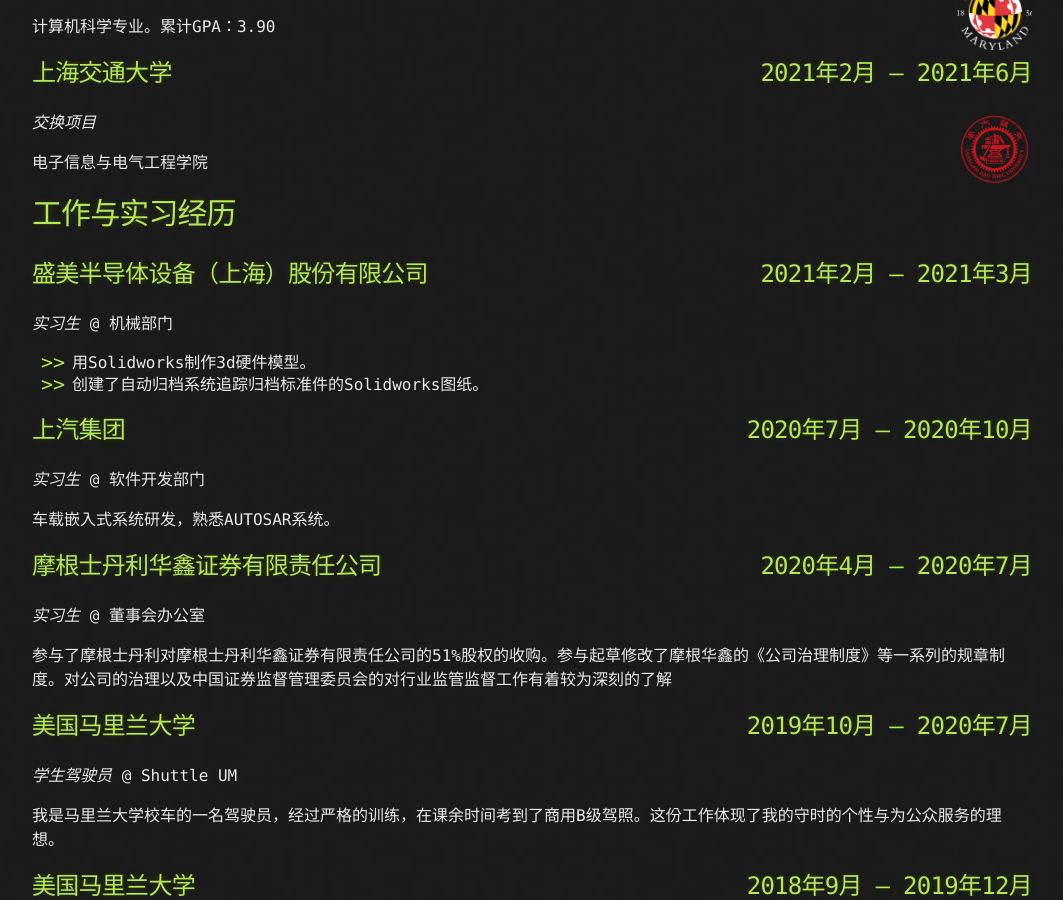
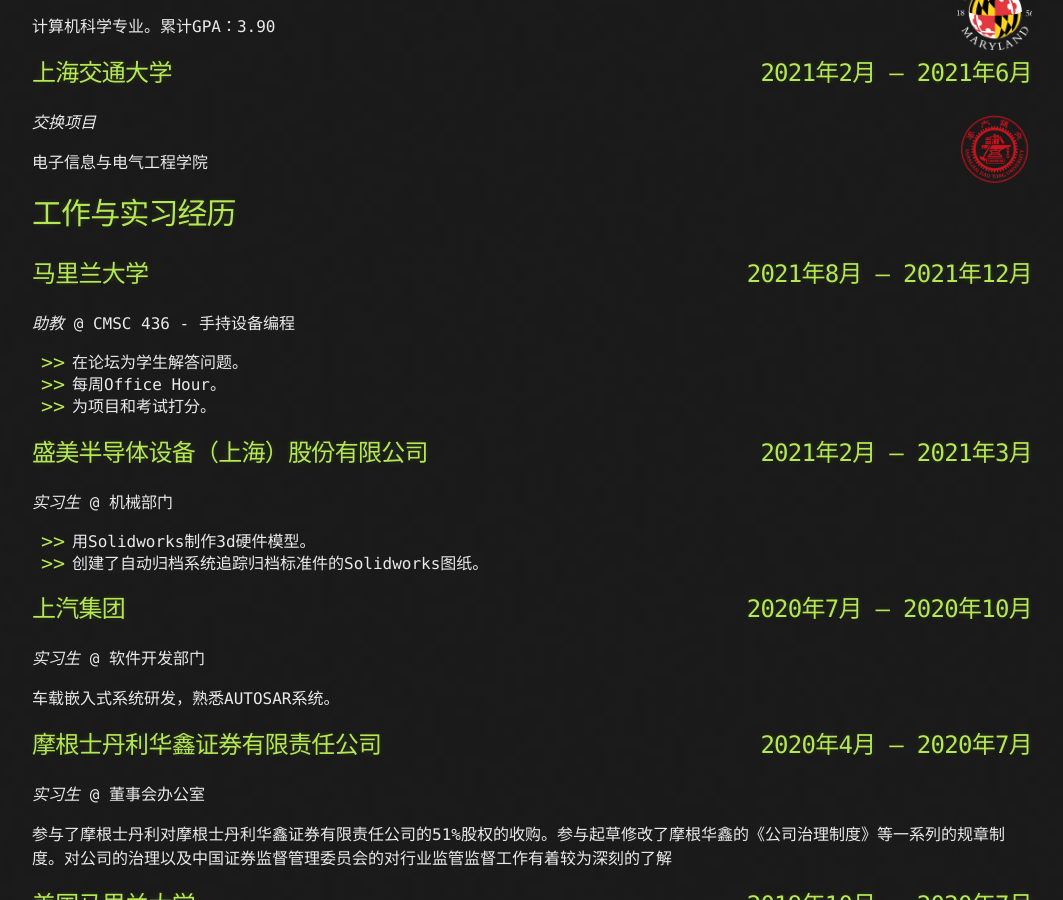
Before and after one commit to TonyCSB/TonyCSB.github.io, a Jekyll site: the page built from zh/resume.md, in a window 1280 px wide and 900 px high, scrolled down 379 px. Shown: the whole window, without its empty margins (108-1171 px from the left). Built offline with Jekyll 4.4.1, drawn with Linux system fonts in a browser that asks for light colours.

Commit message:
TA Experience

```diff
--- a/zh/resume.md
+++ b/zh/resume.md
@@ -27,6 +27,14 @@
 电子信息与电气工程学院
 
 # 工作与实习经历
+
+## 马里兰大学 <span class="right">2021年8月 -- 2021年12月</span>
+
+*助教* @ CMSC 436 - 手持设备编程
+
+- 在论坛为学生解答问题。
+- 每周Office Hour。
+- 为项目和考试打分。
 
 ## 盛美半导体设备（上海）股份有限公司 <span class="right">2021年2月 -- 2021年3月</span>
 
```
Also changed, not shown: resume.md (+8 -0 lines).
